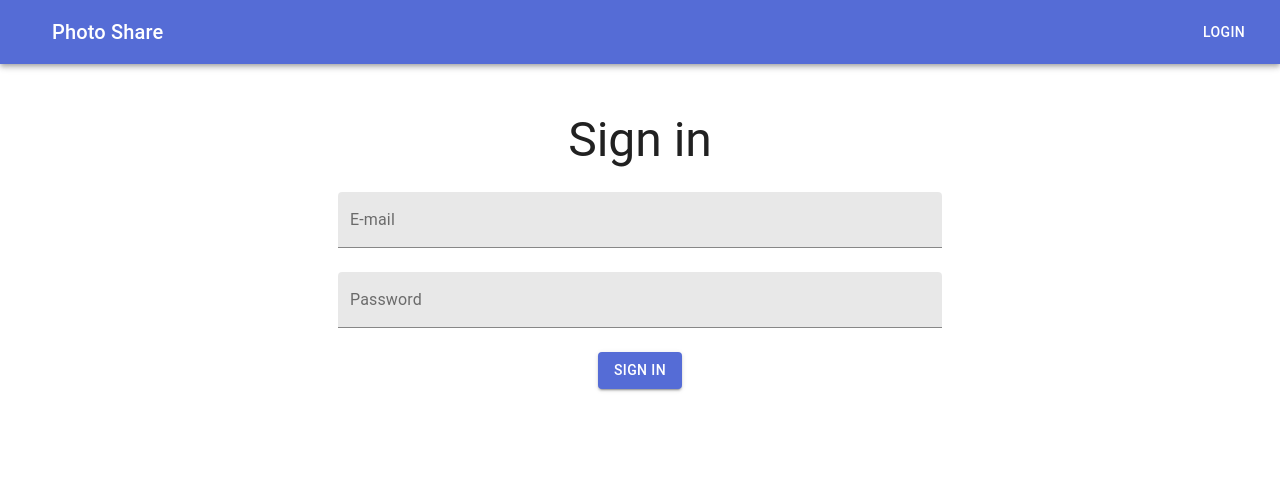
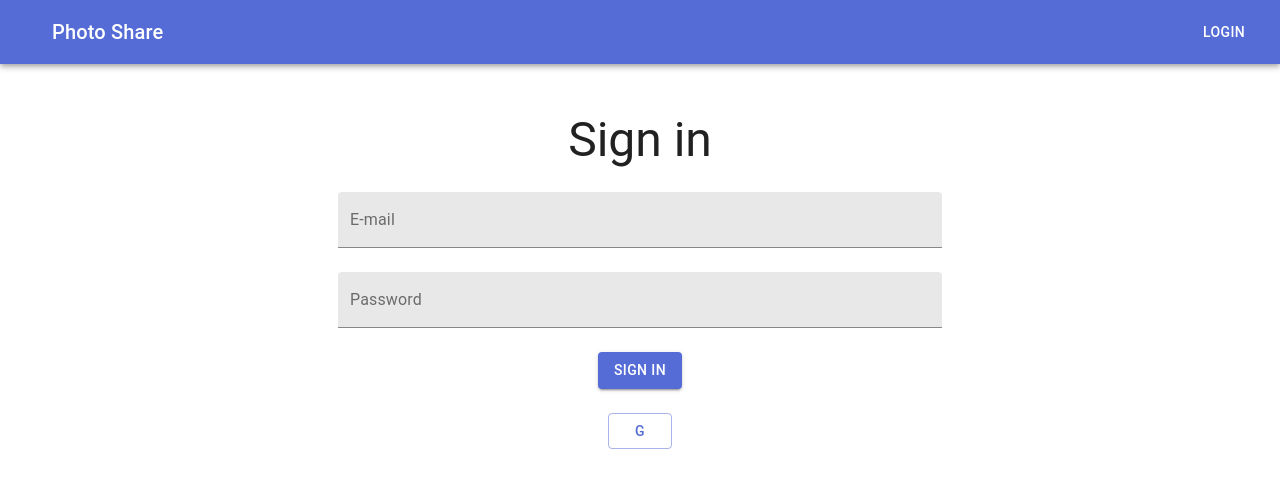
Before and after one commit to sasina-sara/mini-project, a React (Create React App) app in the folder photo-share/: page /login in a window 1280 px wide. Shown: the top 488 px of the page. Built offline with nearby package versions, Linux system fonts and the light colour scheme; no server answers.

Commit message:
Add login with google

```diff
--- a/photo-share/src/pages/Login.js
+++ b/photo-share/src/pages/Login.js
@@ -1,8 +1,16 @@
 import React, { useCallback, useContext } from "react";
+import firebase from "firebase/app";
 import app from "../base";
 import { useHistory, Redirect } from "react-router-dom";
 import { AuthContext } from "contexts/AuthContext";
-import { Typography, TextField, Button, Grid, Box } from "@material-ui/core";
+import {
+  Typography,
+  TextField,
+  Button,
+  Grid,
+  Box,
+  Divider,
+} from "@material-ui/core";
 import MainLayout from "layouts/MainLayout";
 
 const Login = () => {
@@ -25,6 +33,10 @@ const Login = () => {
     [history]
   );
 
+  const handleSignInWithGoogle = (event) => {
+    app.auth().signInWithPopup(new firebase.auth.GoogleAuthProvider());
+  };
+
   if (currentUser) {
     return <Redirect to="/dashboard" />;
   }
@@ -37,7 +49,7 @@ const Login = () => {
         </Typography>
       </Box>
       <Grid container spacing={3} justify="center">
-        <Grid item container xs={12} sm={6}>
+        <Grid item container xs={12} sm={6} justify="center">
           <form onSubmit={handleLogin}>
             <Grid container spacing={3}>
               <Grid item container>
@@ -66,6 +78,15 @@ const Login = () => {
             </Grid>
           </form>
         </Grid>
+        <Grid item container xs={12} justify="center">
+          <Button
+            color="primary"
+            onClick={handleSignInWithGoogle}
+            variant="outlined"
+          >
+            G
+          </Button>
+        </Grid>
       </Grid>
     </MainLayout>
   );
```
